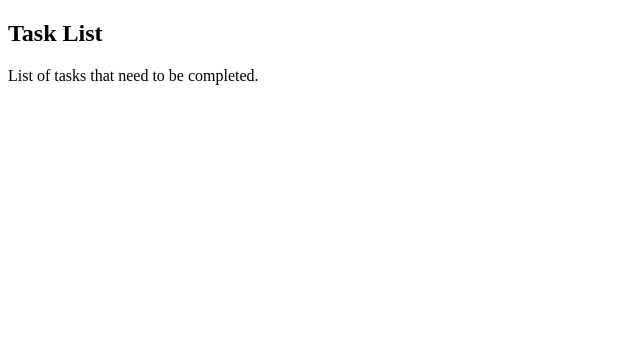
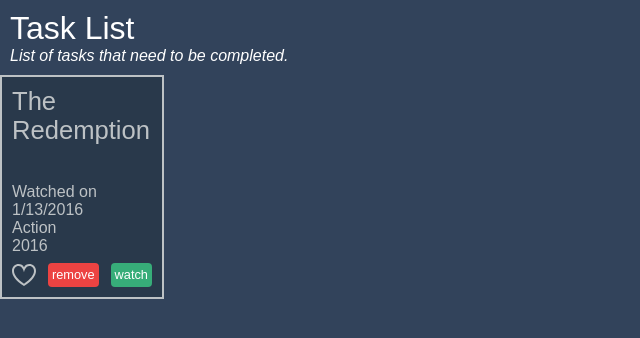
Before and after one commit to SirBoots560/HomeSite, an Angular app: page / in a window 1280 px wide. Shown: the top 338 px of the page, without its empty margins (0-640 px from the left). Built offline with nearby package versions, Linux system fonts and the light colour scheme.

Commit message:
Setting up task component

```diff
--- a/src/app/app.component.css
+++ b/src/app/app.component.css
@@ -0,0 +1,27 @@
+:host {
+    display: flex;
+    min-height: 100%;
+  }
+  nav {
+    width: 68px;
+    background-color: #53ace4;
+  }
+  nav .icon {
+    width: 48px;
+    height: 48px;
+    margin: 10px;
+  }
+  section {
+    width: 100%;
+    background-color: #32435b;
+  }
+  section > header {
+    color: #ffffff;
+    padding: 10px;
+  }
+  section > header > h1 {
+    font-size: 2em;
+  }
+  section > header .description {
+    font-style: italic;
+  }
--- a/src/app/app.component.html
+++ b/src/app/app.component.html
@@ -1,8 +1,8 @@
 <section>
   <header>
     <h1>Task List</h1>
-    <p>List of tasks that need to be completed.</p>
+    <p class="description">List of tasks that need to be completed.</p>
   </header>
-
+  <app-task-item></app-task-item>
   <router-outlet></router-outlet>
 </section>
--- a/src/app/app.module.ts
+++ b/src/app/app.module.ts
@@ -3,10 +3,12 @@ import { BrowserModule } from '@angular/platform-browser';
 
 import { AppRoutingModule } from './app-routing.module';
 import { AppComponent } from './app.component';
+import { TaskItemComponent } from './task-item/task-item.component';
 
 @NgModule({
   declarations: [
-    AppComponent
+    AppComponent,
+    TaskItemComponent
   ],
   imports: [
     BrowserModule,
--- /dev/null
+++ b/src/app/task-item/task-item.component.css
@@ -0,0 +1,66 @@
+:host {
+    display: flex;
+    flex-direction: column;
+    width: 140px;
+    height: 200px;
+    border: 2px solid;
+    background-color: #29394b;
+    padding: 10px;
+    color: #bdc2c5;
+    margin: 0 12px 12px 0;
+  }
+  h2 {
+    font-size: 1.6em;
+    flex: 1;
+  }
+  :host(.medium-movies) {
+    border-color: #53ace4;
+  }
+  :host(.medium-movies) > h2 {
+    color: #53ace4;
+  }
+  :host(.medium-series) {
+    border-color: #45bf94;
+  }
+  :host(.medium-series) > h2 {
+    color: #45bf94;
+  }
+  .tools {
+    margin-top: 8px;
+    display: flex;
+    flex-wrap: nowrap;
+    justify-content: space-between;
+  }
+  .favorite {
+    width: 24px;
+    height: 24px;
+    fill: #bdc2c5;
+    cursor: pointer;
+  }
+  .favorite.is-favorite {
+      fill: #37ad79;
+  }
+  .favorite.is-favorite-hovering {
+      fill: #45bf94;
+  }
+  .favorite.is-favorite.is-favorite-hovering {
+      fill: #ec4342;
+  }
+  .delete {
+    display: block;
+    background-color: #ec4342;
+    padding: 4px;
+    font-size: .8em;
+    border-radius: 4px;
+    color: #ffffff;
+    cursor: pointer;
+  }
+  .details {
+    display: block;
+    background-color: #37ad79;
+    padding: 4px;
+    font-size: .8em;
+    border-radius: 4px;
+    color: #ffffff;
+    text-decoration: none;
+  }
--- /dev/null
+++ b/src/app/task-item/task-item.component.html
@@ -0,0 +1,16 @@
+<h2>The Redemption</h2>
+<div>Watched on 1/13/2016</div>
+<div>Action</div>
+<div>2016</div>
+<div class="tools">
+  <svg class="favorite" xmlns="http://www.w3.org/2000/svg" viewBox="0 0 24 24">
+    <path d="M12 9.229c.234-1.12 1.547-6.229 5.382-6.229 2.22 0 4.618 1.551 4.618 5.003 0 3.907-3.627 8.47-10 12.629-6.373-4.159-10-8.722-10-12.629 0-3.484 2.369-5.005 4.577-5.005 3.923 0 5.145 5.126 5.423 6.231zm-12-1.226c0 4.068 3.06 9.481 12 14.997 8.94-5.516 12-10.929 12-14.997 0-7.962-9.648-9.028-12-3.737-2.338-5.262-12-4.27-12 3.737z"
+    />
+  </svg>
+  <a class="delete">
+    remove
+  </a>
+  <a class="details">
+    watch
+  </a>
+</div>
--- /dev/null
+++ b/src/app/task-item/task-item.component.ts
@@ -0,0 +1,15 @@
+import { Component, OnInit } from '@angular/core';
+
+@Component({
+  selector: 'app-task-item',
+  templateUrl: './task-item.component.html',
+  styleUrls: ['./task-item.component.css']
+})
+export class TaskItemComponent implements OnInit {
+
+  constructor() { }
+
+  ngOnInit(): void {
+  }
+
+}
--- a/src/styles.css
+++ b/src/styles.css
@@ -1 +1,29 @@
-/* You can add global styles to this file, and also import other style files */
+/* resets */
+html, body, div, span, applet, object, iframe,
+h1, h2, h3, h4, h5, h6, p, blockquote, pre,
+a, abbr, acronym, address, big, cite, code,
+del, dfn, em, img, ins, kbd, q, s, samp,
+small, strike, strong, sub, sup, tt, var,
+b, u, i, center,
+dl, dt, dd, ol, ul, li,
+fieldset, form, label, legend,
+table, caption, tbody, tfoot, thead, tr, th, td,
+article, aside, canvas, details, embed,
+figure, figcaption, footer, header, hgroup,
+menu, nav, output, ruby, section, summary,
+time, mark, audio, video {
+    margin: 0;
+    padding: 0;
+    border: 0;
+    font-size: 100%;
+    font: inherit;
+    vertical-align: baseline;
+}
+
+body {
+  margin: 0px;
+  padding: 0px;
+  background-color: #32435b;
+  height: 100vh;
+  font-family: Arial, Helvetica, sans-serif;
+}
```
Also changed, not shown: 1 other file (tests, documents, lock files or other folders).
